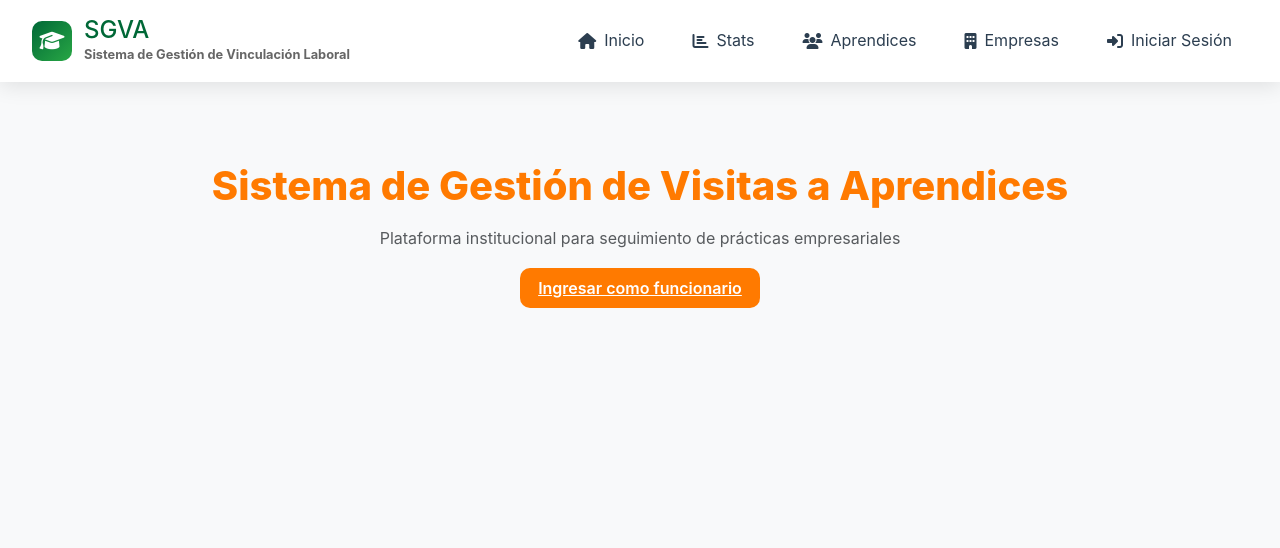
After one commit to davidsn27/sgva, a Django app: template plataforma/templates/plataforma/home.html in a window 1280 px wide. The commit adds this page. Shown: the top 548 px of the page. Run offline with Django 5.2, Linux system fonts and the light colour scheme; the template is opened without the code that fills it, so the values that code supplies are empty.

Commit message:
Fix: Separate public home from private panel to fix URL flow

```diff
--- /dev/null
+++ b/plataforma/templates/plataforma/home.html
@@ -0,0 +1,21 @@
+{% extends "plataforma/base.html" %}
+
+{% block title %}SGVA - Sistema de Gestión de Vinculación Laboral{% endblock %}
+
+{% block content %}
+<div class="text-center mt-5">
+    <h1 style="color:var(--sgva-primary); font-weight:800;">
+        Sistema de Gestión de Visitas a Aprendices
+    </h1>
+
+    <p class="mt-3 text-muted">
+        Plataforma institucional para seguimiento de prácticas empresariales
+    </p>
+
+    <div class="mt-4">
+        <a href="{% url 'login' %}" class="btn-sgva">
+            Ingresar como funcionario
+        </a>
+    </div>
+</div>
+{% endblock %}
--- a/plataforma/templates/plataforma/sidebar.html
+++ b/plataforma/templates/plataforma/sidebar.html
@@ -7,7 +7,11 @@
 
     <nav class="nav flex-column gap-2">
 
-        <a class="nav-link-sgva" href="{% url 'dashboard' %}">
+        <a class="nav-link-sgva" href="{% url 'home' %}">
+            🏠 Página principal
+        </a>
+
+        <a class="nav-link-sgva" href="{% url 'inicio' %}">
             📊 Panel principal
         </a>
 
--- a/plataforma/views.py
+++ b/plataforma/views.py
@@ -51,6 +51,11 @@ def marcar_vencida_y_actualizar(postulacion):
         # No propagar errores de esta verificacion para evitar romper la vista
         return False
     return False
+
+
+def home(request):
+    """Página de bienvenida pública"""
+    return render(request, 'plataforma/home.html')
 
 
 @login_required(login_url="login")
```
Also changed, not shown: plataforma/urls.py (+5 -5 lines).
